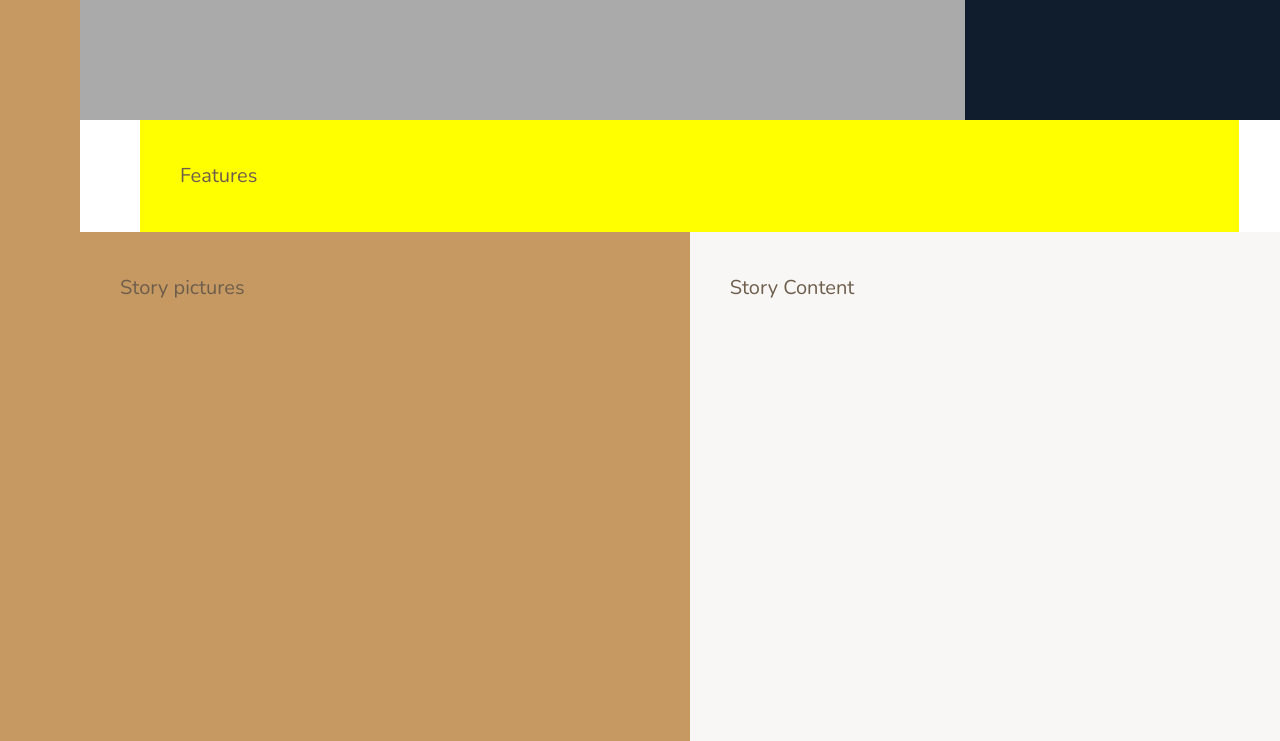
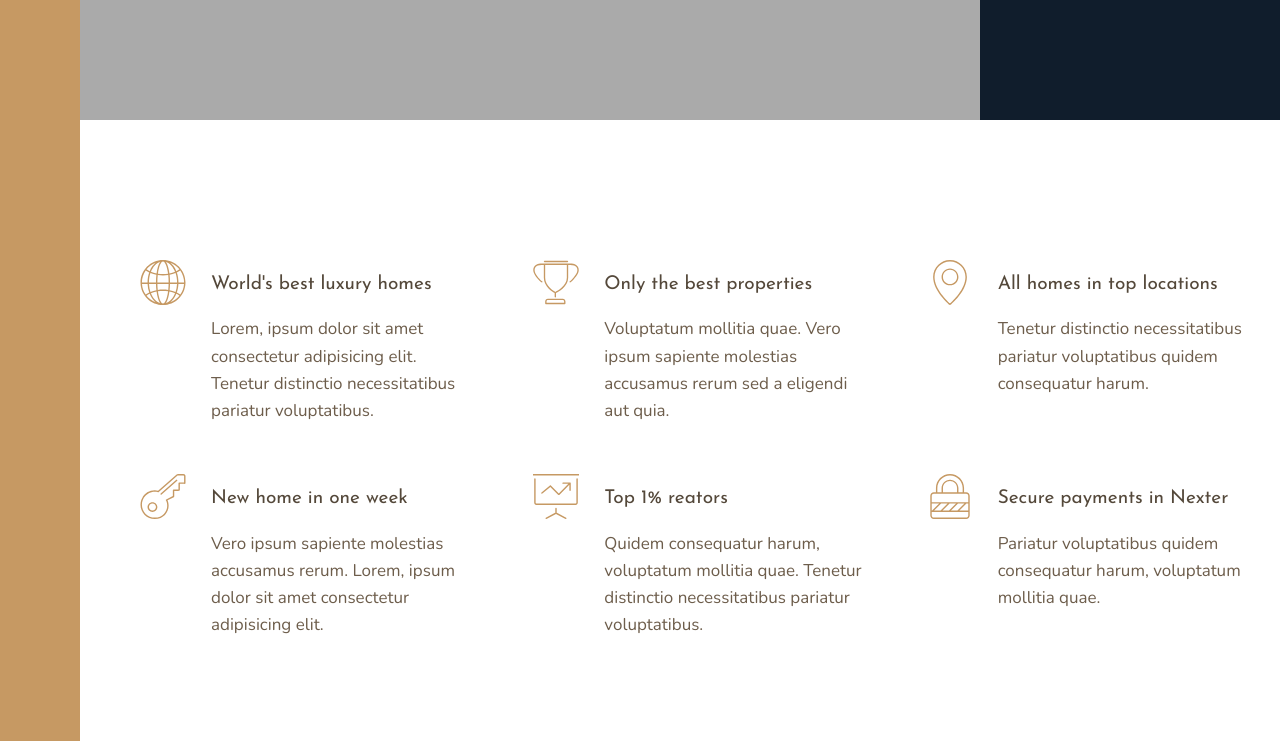
Before and after one commit to JustasTitovec/website-css-scss-grid, a website: page Dist/index.html in a window 1280 px wide. Shown: the part 520-1261 px from the top of the page. Drawn offline with nearby package versions, Linux system fonts and the light colour scheme.

Commit message:
features section

```diff
--- a/Dist/css/style.css
+++ b/Dist/css/style.css
@@ -19,9 +19,17 @@ body {
   display: grid;
   grid-template-rows: 80vh min-content 40vw repeat(3, min-content);
   grid-template-columns: [sidebar-start] 8rem [sidebar-end full-start] minmax(6rem, 1fr) [center-start] repeat(8, [col-start] minmax(min-content, 14rem) [col-end]) [center-end] 1fr [full-end]; }
-  .container > * {
-    padding: 40px;
-    font-size: 2rem; }
+
+.heading-1, .heading-2, .heading-3, .heading-4 {
+  font-family: "Josefin Sans", sans-serif;
+  font-weight: 400; }
+
+.heading-4 {
+  font-size: 1.9rem; }
+  .heading-4--light {
+    color: #f9f7f6; }
+  .heading-4--dark {
+    color: #54483a; }
 
 .sidebar {
   background-color: #c69963;
@@ -37,8 +45,26 @@ body {
   grid-column: col-start 7 / full-end; }
 
 .features {
-  background-color: yellow;
-  grid-column: center-start / center-end; }
+  grid-column: center-start / center-end;
+  margin: 15rem 0;
+  display: grid;
+  grid-template-columns: repeat(auto-fit, minmax(25rem, 1fr));
+  grid-gap: 6rem;
+  align-items: start; }
+
+.feature {
+  display: grid;
+  grid-template-columns: min-content 1fr;
+  grid-row-gap: 1.5rem;
+  grid-column-gap: 2.5rem; }
+  .feature__icon {
+    fill: #c69963;
+    width: 4.6rem;
+    height: 4.5rem;
+    grid-row: 1 / span 2;
+    transform: translateY(-1rem); }
+  .feature__text {
+    font-size: 1.7rem; }
 
 .story__pictures {
   background-color: #c69963;
--- a/Dist/index.html
+++ b/Dist/index.html
@@ -21,7 +21,70 @@
 
     <div class="realtors">Realtors</div>
 
-    <section class="features">Features</section>
+    <section class="features">
+      <div class="feature">
+        <svg class="feature__icon">
+          <use xlink:href="img/sprite.svg#icon-global"></use>
+        </svg>
+        <h4 class="heading-4 heading-4--dark">World's best luxury homes</h4>
+        <p class="feature__text">
+          Lorem, ipsum dolor sit amet consectetur adipisicing elit. Tenetur
+          distinctio necessitatibus pariatur voluptatibus.
+        </p>
+      </div>
+
+      <div class="feature">
+        <svg class="feature__icon">
+          <use xlink:href="img/sprite.svg#icon-trophy"></use>
+        </svg>
+        <h4 class="heading-4 heading-4--dark">Only the best properties</h4>
+        <p class="feature__text">
+          Voluptatum mollitia quae. Vero ipsum sapiente molestias accusamus
+          rerum sed a eligendi aut quia.
+        </p>
+      </div>
+
+      <div class="feature">
+        <svg class="feature__icon">
+          <use xlink:href="img/sprite.svg#icon-map-pin"></use>
+        </svg>
+        <h4 class="heading-4 heading-4--dark">All homes in top locations</h4>
+        <p class="feature__text">
+          Tenetur distinctio necessitatibus pariatur voluptatibus quidem
+          consequatur harum.
+        </p>
+      </div>
+      <div class="feature">
+        <svg class="feature__icon">
+          <use xlink:href="img/sprite.svg#icon-key"></use>
+        </svg>
+        <h4 class="heading-4 heading-4--dark">New home in one week</h4>
+        <p class="feature__text">
+          Vero ipsum sapiente molestias accusamus rerum. Lorem, ipsum dolor sit
+          amet consectetur adipisicing elit.
+        </p>
+      </div>
+      <div class="feature">
+        <svg class="feature__icon">
+          <use xlink:href="img/sprite.svg#icon-presentation"></use>
+        </svg>
+        <h4 class="heading-4 heading-4--dark">Top 1% reators</h4>
+        <p class="feature__text">
+          Quidem consequatur harum, voluptatum mollitia quae. Tenetur distinctio
+          necessitatibus pariatur voluptatibus.
+        </p>
+      </div>
+      <div class="feature">
+        <svg class="feature__icon">
+          <use xlink:href="img/sprite.svg#icon-lock"></use>
+        </svg>
+        <h4 class="heading-4 heading-4--dark">Secure payments in Nexter</h4>
+        <p class="feature__text">
+          Pariatur voluptatibus quidem consequatur harum, voluptatum mollitia
+          quae.
+        </p>
+      </div>
+    </section>
 
     <div class="story__pictures">Story pictures</div>
 
--- a/Dist/sass/_base.scss
+++ b/Dist/sass/_base.scss
@@ -39,14 +39,7 @@ body {
 
   grid-template-rows: 80vh min-content 40vw repeat(3, min-content);
   grid-template-columns:
-    [sidebar-start] 8rem [sidebar-end full-start] minmax(
-      6rem,
-      1fr
-    ) [center-start] repeat(8, [col-start] minmax(min-content, 14rem) [col-end])
+    [sidebar-start] 8rem [sidebar-end full-start] minmax(6rem, 1fr)
+    [center-start] repeat(8, [col-start] minmax(min-content, 14rem) [col-end])
     [center-end] 1fr [full-end];
-
-  & > * {
-    padding: 40px;
-    font-size: 2rem;
-  }
 }
--- a/Dist/sass/_features.scss
+++ b/Dist/sass/_features.scss
@@ -1,5 +1,30 @@
 .features {
-  background-color: yellow;
+  grid-column: center-start / center-end;
 
-  grid-column: center-start / center-end;
+  margin: 15rem 0;
+
+  display: grid;
+  grid-template-columns: repeat(auto-fit, minmax(25rem, 1fr));
+  grid-gap: 6rem;
+  align-items: start;
 }
+
+.feature {
+  display: grid;
+  grid-template-columns: min-content 1fr;
+
+  grid-row-gap: 1.5rem;
+  grid-column-gap: 2.5rem;
+
+  &__icon {
+    fill: $color-primary;
+    width: 4.6rem;
+    height: 4.5rem;
+    grid-row: 1 / span 2;
+    transform: translateY(-1rem);
+  }
+
+  &__text {
+    font-size: 1.7rem;
+  }
+}
--- a/Dist/sass/_typography.scss
+++ b/Dist/sass/_typography.scss
@@ -0,0 +1,29 @@
+%heading {
+  font-family: $font-display;
+  font-weight: 400;
+}
+
+.heading-1 {
+  @extend %heading;
+}
+
+.heading-2 {
+  @extend %heading;
+}
+
+.heading-3 {
+  @extend %heading;
+}
+
+.heading-4 {
+  @extend %heading;
+  font-size: 1.9rem;
+
+  &--light {
+    color: $color-grey-light-1;
+  }
+
+  &--dark {
+    color: $color-grey-dark-1;
+  }
+}
```
